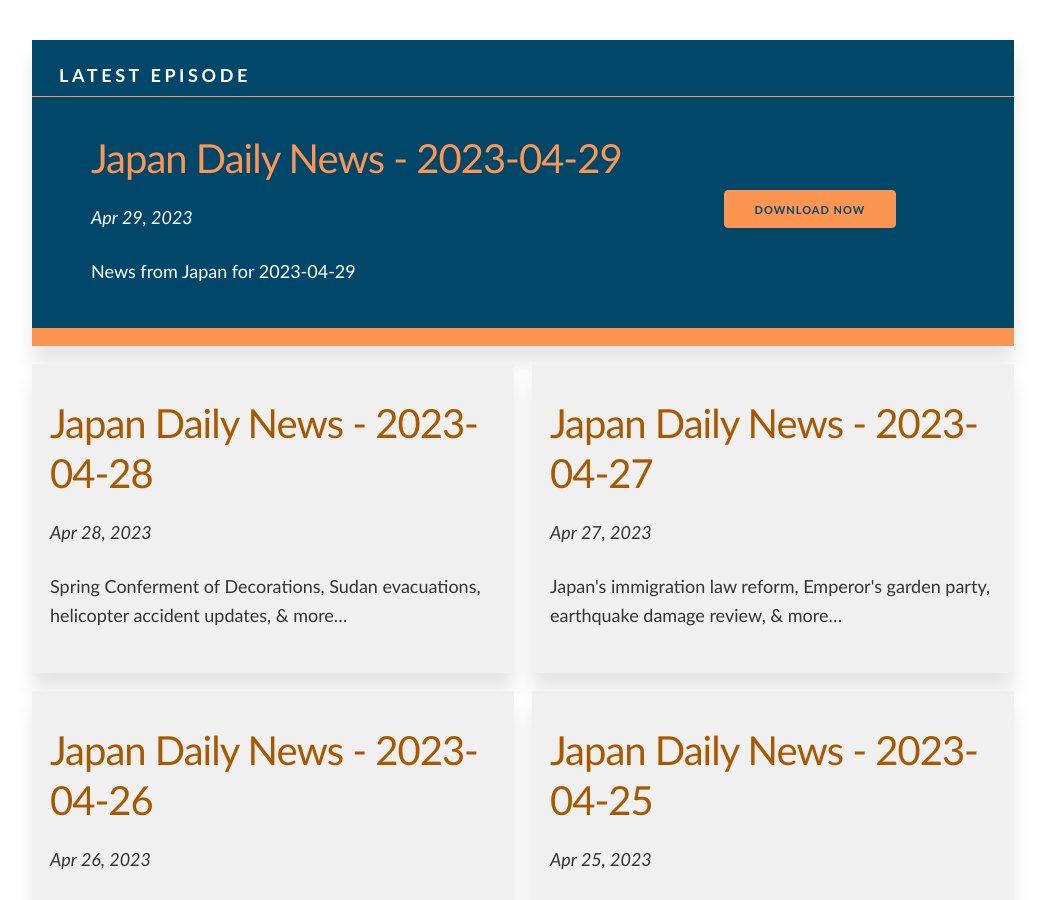
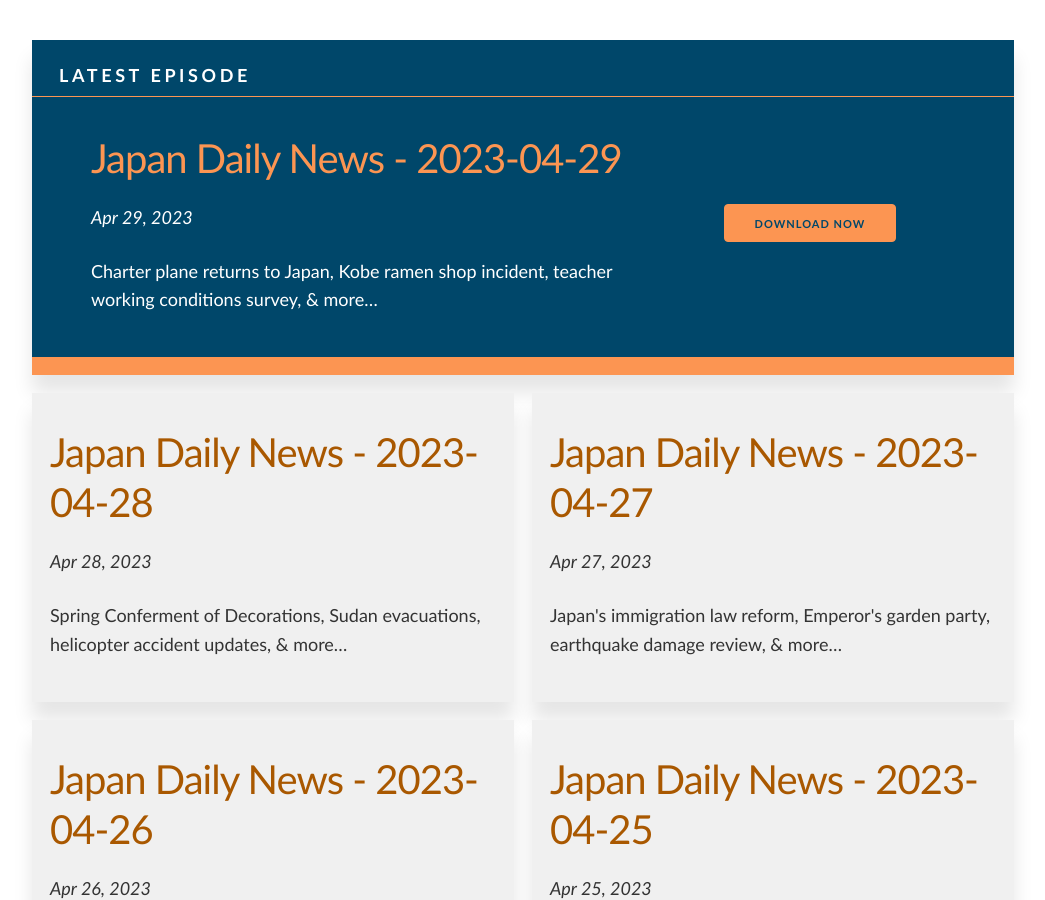
Before and after one commit to tagawa/JapanDailyNews, a Jekyll site: the page built from docs/index.html, in a window 1280 px wide and 900 px high, scrolled down 450 px. Shown: the whole window, without its empty margins (117-1162 px from the left). Built offline with Jekyll 4.4.1, drawn with Linux system fonts in a browser that asks for light colours; comment, search, counter and statistics services are not loaded.

Commit message:
Updated summary

```diff
--- a/docs/_posts/2023-04-29-news.md
+++ b/docs/_posts/2023-04-29-news.md
@@ -3,7 +3,7 @@ layout: post
 title: "Japan Daily News - 2023-04-29"
 date: 2023-04-29 08:03:43 +0900
 file: https://archive.org/download/japandailynews/japandailynews_2023-04-29.mp3
-summary: "News from Japan for 2023-04-29"
+summary: "Charter plane returns to Japan, Kobe ramen shop incident, teacher working conditions survey, & more…"
 description: "English news from Japan for April 29th, 2023."
 duration: "138"
 length: "02:18"
```
